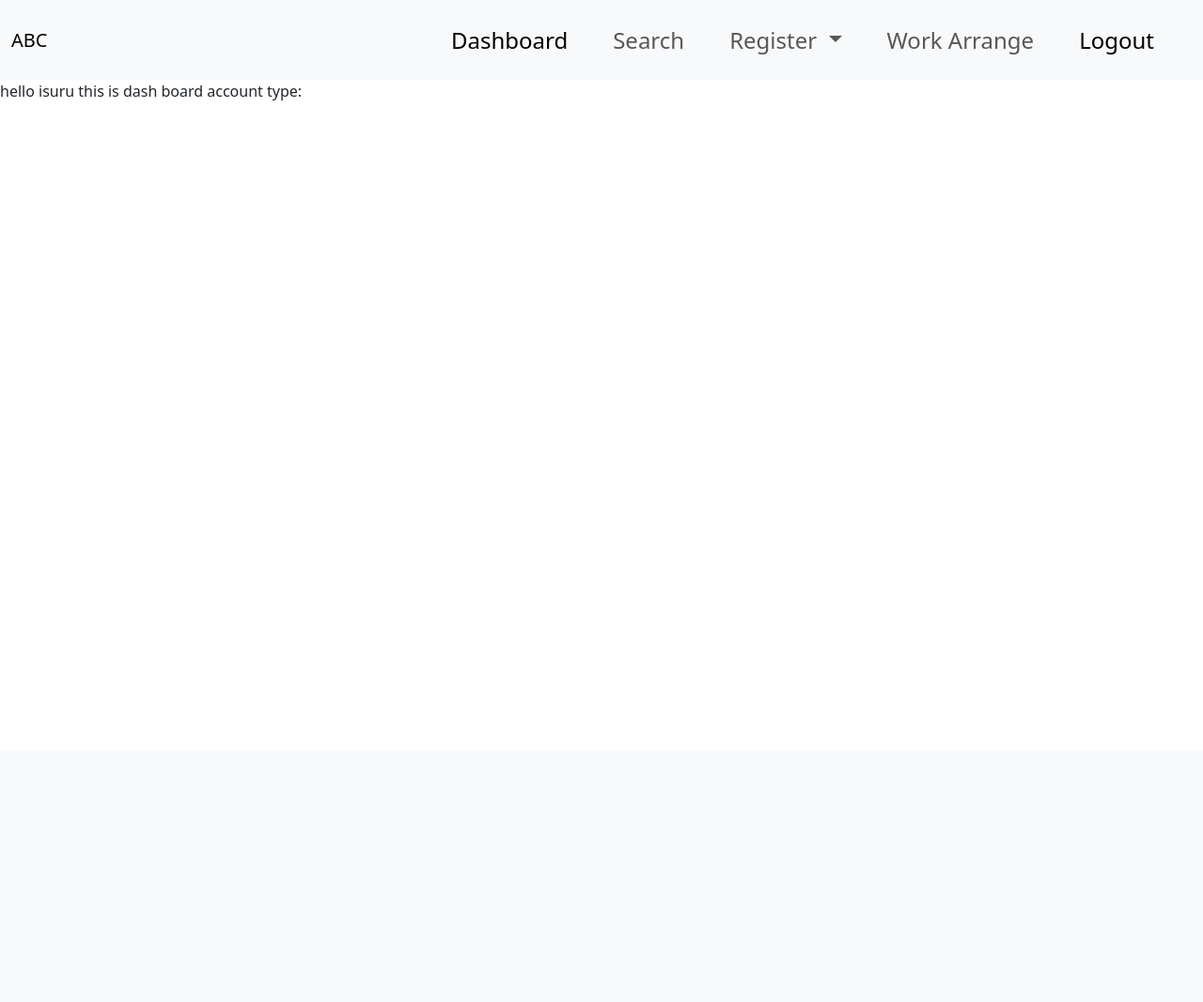
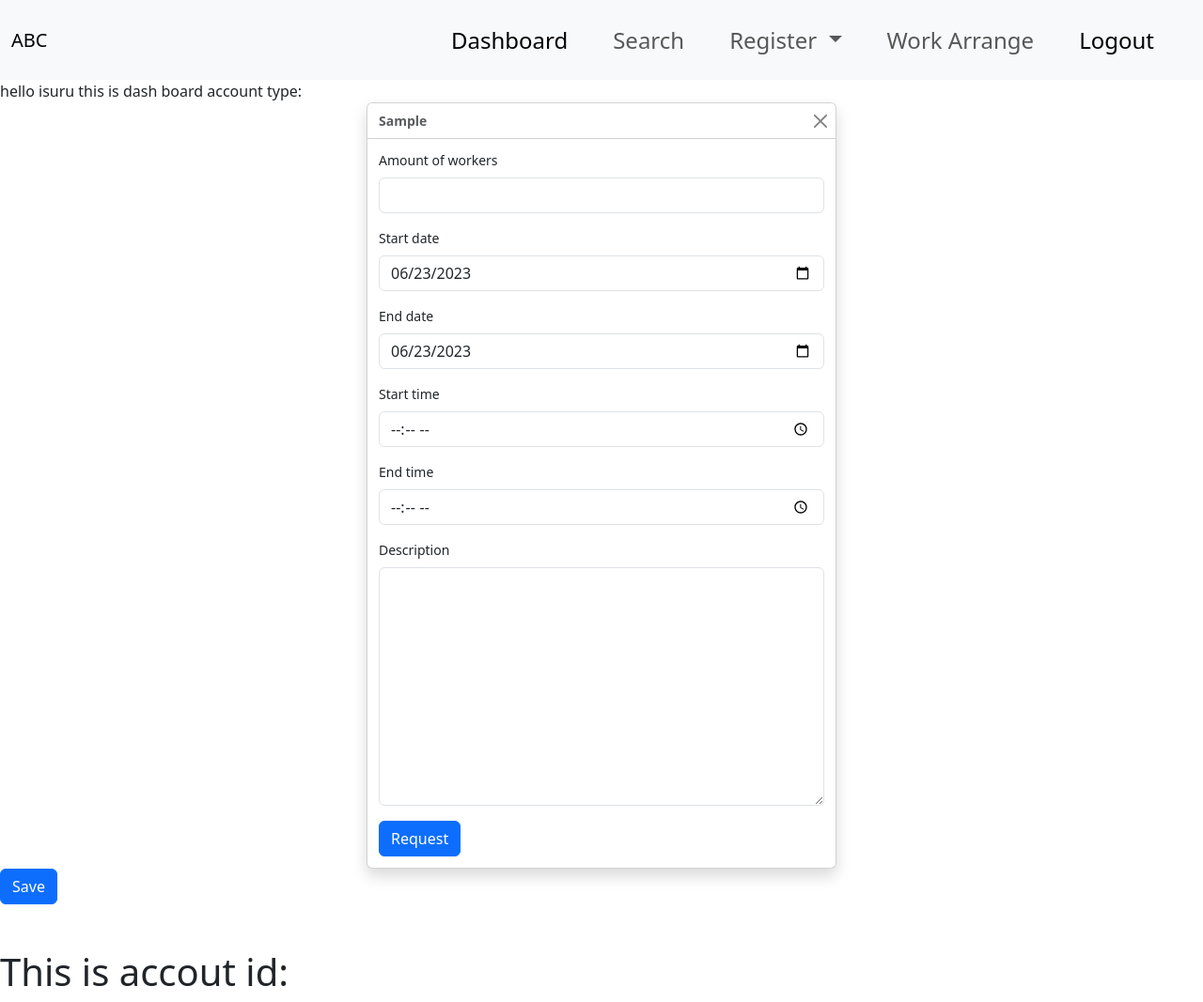
Before and after one commit to IsuruFerna/capstone, a Django app: page / in a window 1280 px wide. Shown: the whole page at 94% size. Before the commit the page ends 107 px from the top, so only its background shows below. Run offline with Django 4.2, Linux system fonts and the light colour scheme; a user stored in the database is signed in; data comes from the database, SQL or seed files in the repository; both versions use the stored data as it was after the commit.

Commit message:
before changing the form request workers

```diff
--- a/capstone/humanresources/forms.py
+++ b/capstone/humanresources/forms.py
@@ -1,6 +1,6 @@
 from django import forms
 from django.contrib.auth.forms import UserCreationForm
-from .models import User, User_details, Email, Employer, Task
+from .models import User, User_details, Email, Employer, Task, RequestWorker
 
 # DATE_INPUT_FORMATS = ('%d-%m-%Y', '%Y-%m-%d')
 
@@ -93,18 +93,24 @@ class FormTask(forms.Form):
     description = forms.CharField(widget=forms.Textarea(
         attrs={'class': 'form-control', 'placeholder': 'Describe the work or task'}))
 
-    # class Meta:
-    #     model = Task
-    #     fields = (
-    #         'task', 'description'
-    #     )
 
-    #     widgets = {
-    #         'task': forms.TextInput(attrs={'class': 'form-control', 'placeholder': 'Task, Zone, Area'}),
-    #         'description': forms.Textarea(attrs={'class': 'form-control', 'placeholder': 'Describe the work or task'}),
-    #     }
+class Form_RequestWorker(forms.ModelForm):
+    class Meta:
+        model = RequestWorker
+        fields = (
+            'amount',
+            'start_date',
+            'end_date',
+            'start_time',
+            'end_time',
+            'description'
+        )
 
-
-# class NewForm(forms.Form):
-#     task = forms.CharField(widget=forms.TextInput, attrs={
-#                            'class': 'form-control', 'placeholder': 'Task, Zone, Area'})
+        widgets = {
+            'amount': forms.NumberInput(attrs={'class': 'form-control', 'id': 'req-w-amount', 'min': '1'}),
+            'start_date': forms.DateInput(attrs={'class': 'form-control', 'id': 'req-w-start_date', 'type': 'date'}),
+            'end_date': forms.DateInput(attrs={'class': 'form-control', 'id': 'req-w-end_date', 'type': 'date'}),
+            'start_time': forms.TimeInput(attrs={'class': 'form-control', 'id': 'req-w-start_time', 'type': 'time'}),
+            'end_time': forms.TimeInput(attrs={'class': 'form-control', 'id': 'req-w-end_time', 'type': 'time'}),
+            'description': forms.Textarea(attrs={'class': 'form-control', 'id': 'req-w-description'})
+        }
--- a/capstone/humanresources/static/humanresources/script.js
+++ b/capstone/humanresources/static/humanresources/script.js
@@ -19,7 +19,7 @@ document.addEventListener('DOMContentLoaded', function() {
                                   <h5 id="task-name" class="card-title">${task.task}</h5>
                                   <p id="task-amount"><strong>Amount: ${task.amount === 1 ? task.amount + ' worker' : task.amount + ' workers'}</strong></p>
                                   <p id="task-description" class="card-text">${task.description}</p>
-                                  <button type="button" id="requestBtn" class="btn-request btn btn-primary">not-1</button>
+                                  <button type="button" id="requestBtn" class="btn-request btn btn-primary">Request</button>
                                 </div>
                               </div>
                               `;
@@ -31,62 +31,66 @@ document.addEventListener('DOMContentLoaded', function() {
       if(event.target.matches('#requestBtn')){
         console.log("clicked", );
         const parentElement = event.target.parentElement;
-        const requestTask = document.createElement('div');
 
         // getting values of clicked request
         const taskName = parentElement.querySelector('#task-name').innerHTML;
         const taskDescription = parentElement.querySelector('#task-description').innerHTML;
         const taskAmount = parentElement.querySelector('#task-amount').textContent.replace(/\D/g, "");
 
-        // making a form to request workers including extracted values from the clicked request
-        requestTask.style.position = 'absolute';
-        requestTask.innerHTML = `<!-- Flexbox container for aligning the toasts -->
-        <div aria-live="polite" aria-atomic="true" class="d-flex justify-content-center align-items-center w-100">
+        // // making a form to request workers including extracted values from the clicked request
+        // const requestTask = document.createElement('div');
+        // requestTask.style.position = 'absolute';
+        // requestTask.innerHTML = `<!-- Flexbox container for aligning the toasts -->
+        // <div aria-live="polite" aria-atomic="true" class="d-flex justify-content-center align-items-center w-100">
 
-          <!-- Then put toasts within -->
-          <div id="toast" class="toast show form-request" role="alert" aria-live="assertive" aria-atomic="true">
-            <div class="toast-header">
-              <strong class="me-auto">${ taskName }</strong>
-              <button type="button" id="btn-toast" class="btn-close" data-bs-dismiss="toast" aria-label="Close"></button>
-            </div>
-            <div class="toast-body">
-              <form method="post">
-                <div class="mb-3">
-                  <label for="form-request-amount" class="form-label">Amount of Workers</label>
-                  <input type="number" class="form-control" id="form-request-amount" required value="${ taskAmount }" min="1">
-                </div>
+        //   <!-- Then put toasts within -->
+        //   <div id="toast" class="toast show form-request" role="alert" aria-live="assertive" aria-atomic="true">
+        //     <div class="toast-header">
+        //       <strong class="me-auto">${ taskName }</strong>
+        //       <button type="button" id="btn-toast" class="btn-close" data-bs-dismiss="toast" aria-label="Close"></button>
+        //     </div>
+        //     <div class="toast-body">
+        //       <form method="post">
+        //         <div class="mb-3">
+        //           <label for="form-request-amount" class="form-label">Amount of Workers</label>
+        //           <input type="number" class="form-control" id="form-request-amount" required value="${ taskAmount }" min="1">
+        //         </div>
 
-                <div class="mb-3">
-                  <label for="form-request-startdate" class="form-label">Start date</label>
-                  <input type="date" class="form-control" id="form-request-startdate" required>
-                </div>
+        //         <div class="mb-3">
+        //           <label for="form-request-startdate" class="form-label">Start date</label>
+        //           <input type="date" class="form-control" id="form-request-startdate" required>
+        //         </div>
 
-                <div class="mb-3">
-                  <label for="form-request-enddate" class="form-label">End date</label>
-                  <input type="date" class="form-control" id="form-request-enddate" required>
-                </div>
+        //         <div class="mb-3">
+        //           <label for="form-request-enddate" class="form-label">End date</label>
+        //           <input type="date" class="form-control" id="form-request-enddate" required>
+        //         </div>
 
-                <div class="mb-3">
-                  <label for="form-request-starttime" class="form-label">Start Time</label>
-                  <input type="time" class="form-control" id="form-request-starttime" required>
-                </div>
+        //         <div class="mb-3">
+        //           <label for="form-request-starttime" class="form-label">Start Time</label>
+        //           <input type="time" class="form-control" id="form-request-starttime" required>
+        //         </div>
 
-                <div class="mb-3">
-                  <label for="form-request-endtime" class="form-label">End Time</label>
-                  <input type="time" class="form-control" id="form-request-endtime" required>
-                </div>
+        //         <div class="mb-3">
+        //           <label for="form-request-endtime" class="form-label">End Time</label>
+        //           <input type="time" class="form-control" id="form-request-endtime" required>
+        //         </div>
 
-                <div class="mb-3">
-                  <label for="form-request-description" class="form-label">Description</label>
-                  <textarea class="form-control" id="form-request-description" rows="3" required>${ taskDescription }</textarea>
-                </div>
-                <button class="btn btn-primary" type="submit">Request</button>
-              </form>
-            </div>
-          </div>
-        </div>`;
+        //         <div class="mb-3">
+        //           <label for="form-request-description" class="form-label">Description</label>
+        //           <textarea class="form-control" id="form-request-description" rows="3" required>${ taskDescription }</textarea>
+        //         </div>
+        //         <button class="btn btn-primary" type="submit">Request</button>
+        //       </form>
+        //     </div>
+        //   </div>
+        // </div>`;
+
+
+        const requestTask = document.querySelector('#request-task');
+        console.log(requestTask);
         const body = document.querySelector('body');
-        body.append(requestTask);
+        // body.append(requestTask);
 
         // disable each button when request form is appears
         const btnRequest = document.querySelectorAll('.btn-request');
--- a/capstone/humanresources/templates/humanresources/index.html
+++ b/capstone/humanresources/templates/humanresources/index.html
@@ -2,14 +2,72 @@
 
 {% block body %}
   hello {{ request.user.username }} this is dash board
-  account type: {{ user.acc_type }}
+  account type: {{ user.acc_email.account_type }}
 
-  {% if account_type == '3' %}
+  {% if user.acc_email.account_type == '3' %}
     i'm acc 3
   {% endif %}
 
+  <!-- Flexbox container for aligning the toasts -->
+  <div id="request-task" aria-live="polite" aria-atomic="true" class="d-flex justify-content-center align-items-center w-100">
 
-  <div id="tasks" data-account="{{ user.acc_type }}"></div>
+    <!-- Then put toasts within -->
+    <div id="toast" class="toast show form-request" role="alert" aria-live="assertive" aria-atomic="true">
+      <div class="toast-header">
+        <strong class="me-auto">Sample</strong>
+        <button type="button" id="btn-toast" class="btn-close" data-bs-dismiss="toast" aria-label="Close"></button>
+      </div>
+      <div class="toast-body">
+        <form method="post">
+
+          <div class="mb-3">
+            <label for="req-w-amount" class="form-label">Amount of workers</label>
+            {{ form.amount }}
+          </div>
+
+          <div class="mb-3">
+            <label for="req-w-start_date" class="form-label">Start date</label>
+            {{ form.start_date }}
+          </div>
+
+          <div class="mb-3">
+            <label for="req-w-end_date" class="form-label">End date</label>
+            {{ form.end_date }}
+          </div>
+
+          <div class="mb-3">
+            <label for="req-w-start_time" class="form-label">Start time</label>
+            {{ form.start_time }}
+          </div>
+
+          <div class="mb-3">
+            <label for="req-w-end_time" class="form-label">End time</label>
+            {{ form.end_time }}
+          </div>
+
+          <div class="mb-3">
+            <label for="req-w-description" class="form-label">Description</label>
+            {{ form.description }}
+          </div>
+
+          <button class="btn btn-primary" type="submit">Request</button>
+        </form>
+      </div>
+    </div>
+  </div>
+
+
+  <form action="" method="post">
+    {% csrf_token %}
+    {% comment %} {{ form.as_p }} {% endcomment %}
+
+    <button class="btn btn-primary" type="submit">Save</button>
+  </form>
+
+  <div id="tasks" data-account="{{ user.acc_email.account_type }}"></div>
+
+
+  <h1>This is accout id: {{ user.acc_email.pk }}</h1>
 
 
 
--- a/capstone/humanresources/templates/humanresources/layout.html
+++ b/capstone/humanresources/templates/humanresources/layout.html
@@ -30,7 +30,7 @@
           <ul class="navbar-nav">
 
             {% comment %} Employer profile {% endcomment %}
-            {% if user.acc_type == '3' %}
+            {% if user.acc_email.account_type == '3' %}
               <li class="nav-item">
                 <a class="nav-link active" aria-current="page" href="{% url 'index' %}">Home</a>
               </li>
--- a/capstone/humanresources/views.py
+++ b/capstone/humanresources/views.py
@@ -8,7 +8,7 @@ from django.db import IntegrityError
 from django.views.decorators.csrf import csrf_exempt
 from django.http import JsonResponse
 
-from .forms import FormEmployeeDetails, User_email, Form_employer, FormTask
+from .forms import FormEmployeeDetails, User_email, Form_employer, FormTask, Form_RequestWorker
 from .models import Email, User, Employer, Task
 
 # Create your views here.
@@ -16,7 +16,9 @@ from .models import Email, User, Employer, Task
 
 @login_required(login_url="login")
 def index(request):
-    return render(request, 'humanresources/index.html')
+    return render(request, 'humanresources/index.html', {
+        'form': Form_RequestWorker()
+    })
 
 
 def login_view(request):
@@ -213,7 +215,7 @@ def work_arrange(request):
     })
 
 
-@csrf_exempt
+# @csrf_exempt
 @login_required
 def employer_tasks(request):
     # select the employer to complete the model Task
@@ -225,4 +227,3 @@ def employer_tasks(request):
 
     # tasks = tasks.order_by("-timestamp").all()
     return JsonResponse([task.serialize() for task in tasks], safe=False)
-    print(tasks)
```
Also changed, not shown: capstone/humanresources/models.py (+19 -3 lines), capstone/db.sqlite3, capstone/humanresources/migrations/0003_requestworker.py (added).
